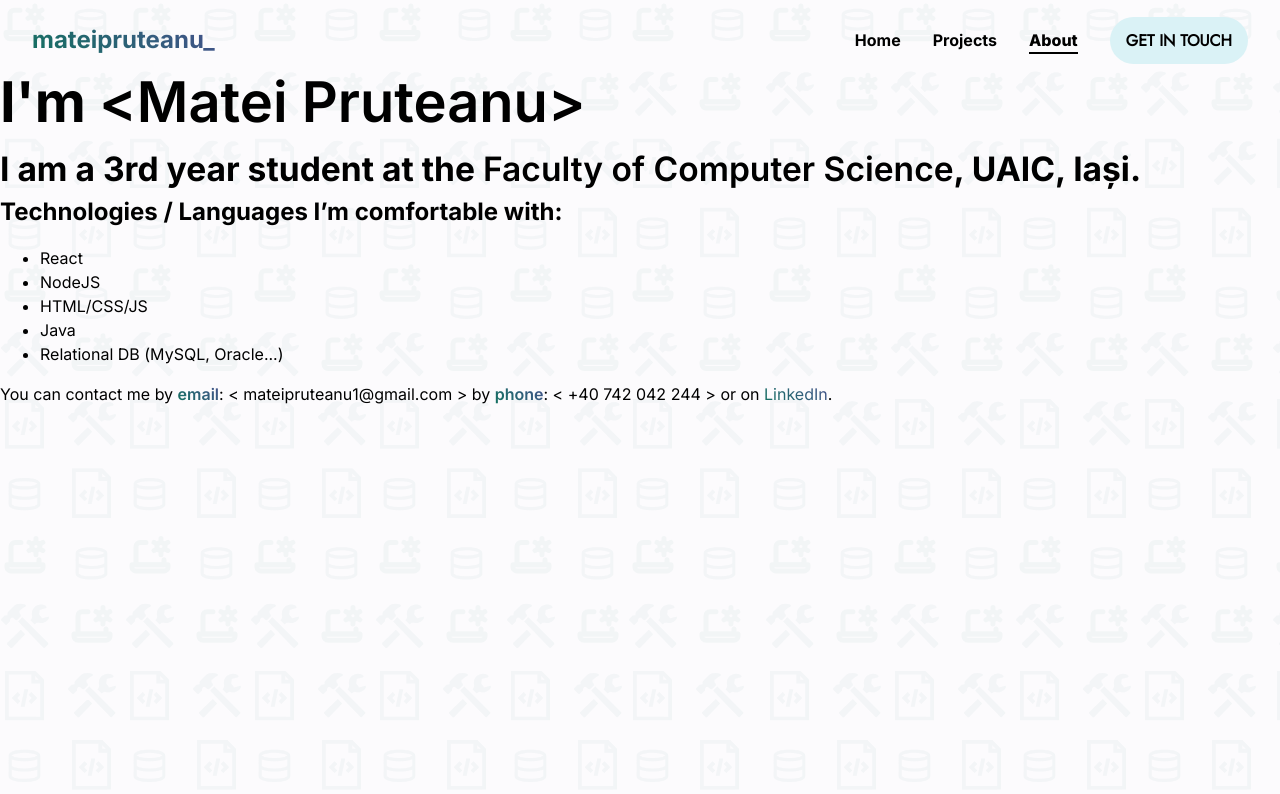
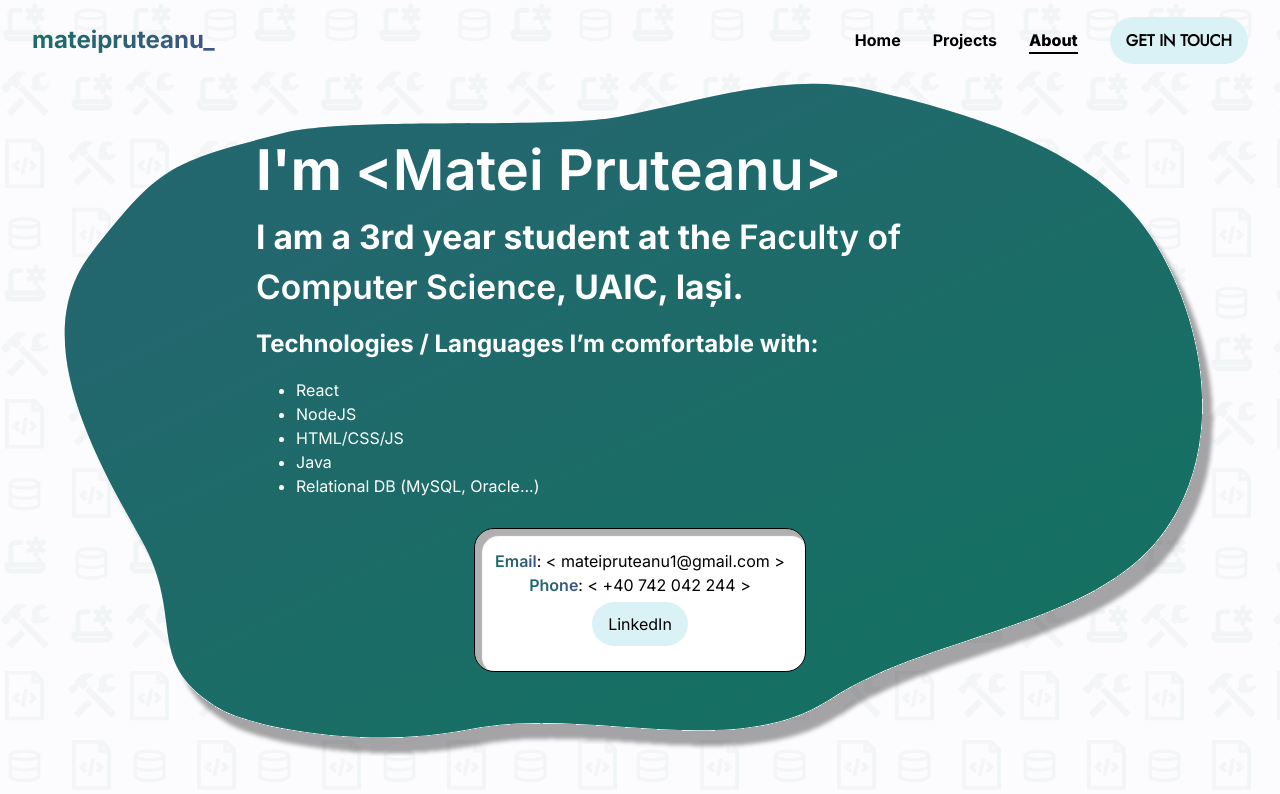
Before and after one commit to mateipruteanu/mateipruteanu.dev, a React (Vite) app in the folder client/: page /about in a window 1280 px wide. Shown: the top 794 px of the page. Built offline with nearby package versions, Linux system fonts and the light colour scheme.

Commit message:
implemented about page

```diff
--- a/client/src/components/AboutPage/About.jsx
+++ b/client/src/components/AboutPage/About.jsx
@@ -1,4 +1,5 @@
 import React from "react";
+import AboutBlob from "./AboutBlob.jsx";
 import "../../styles/Default.css";
 import "../../styles/About.css";
 
@@ -24,25 +25,41 @@ function About() {
 
 
     return (
-        <div className={"about"}>
+        <>
+            <div className={"about-page"}>
+                <div className={"about-container"}>
+                    <div className={"about-information-div"}>
                         <h1 className="hero-text">{heroTextContent}</h1>
                         <h3 className="hero-subtext">{heroSubtextContent}</h3>
+                    </div>
+                    <div className={"technologies-div"}>
                         <h2 className={"technologies-title"}>Technologies / Languages I’m comfortable with:</h2>
                         <ul className={"technologies-list"}>
                             {technologies.map((technology, index) => (
                                 <li key={index} className={"technology"}>{technology}</li>
                             ))}
                         </ul>
+                    </div>
 
+                    <div className={"contact-div"}>
+                        <div className={"contact-container"}>
                             <p className={"contact-text"}>
-                You can contact me by <span
-                className={"main-gradient-text"}>email</span>: &lt; {email} &gt;
-                by <span className={"main-gradient-text"}>phone</span>: &lt; {phone} &gt;
-                or on <a target="_blank" className={"main-gradient-text"}
-                         href={linkedin}>LinkedIn</a>.
+                                <span
+                                    className={"main-gradient-text"}>Email</span>: &lt; {email} &gt;
                             </p>
-
+                            <p className={"contact-text"}>
+                                <span className={"main-gradient-text"}>Phone</span>: &lt; {phone} &gt;
+                            </p>
+                            <p className={"contact-text"}>
+                                <a target="_blank" className={"blue-button"}
+                                   href={linkedin}>LinkedIn</a>
+                            </p>
                         </div>
+                    </div>
+                </div>
+            </div>
+            <AboutBlob className={"aboutBlob"}/>
+        </>
     );
 }
 
--- /dev/null
+++ b/client/src/components/AboutPage/AboutBlob.jsx
@@ -0,0 +1,38 @@
+function AboutBlob({className}) {
+    return (
+        <svg className={className} width="1188" height="694" viewBox="0 0 1188 694" fill="none"
+             xmlns="http://www.w3.org/2000/svg">
+            <g filter="url(#filter0_d_19_79)">
+                <path fillRule="evenodd" clipRule="evenodd"
+                      d="M419.551 665.725C540.978 641.313 690.657 700.392 790.385 634.724C889.375 569.542 1050.89 560.693 1125.16 473.8C1198.47 388.012 1181.71 253.973 1122.71 160.374C1066.39 71.0151 943.384 32.3999 830.74 6.67868C744.423 -13.0311 658.722 18.16 571.376 34.4815C503.323 47.1976 293.314 33.8104 226.529 50.9811C107.852 81.4937 99.2132 84.639 28.8288 173.973C-37.6185 258.31 27.9512 378.536 79.6394 470.213C126.628 553.554 79.6394 597.875 162.774 645.838C188.608 660.742 305.845 688.584 419.551 665.725Z"
+                      fill="#147161"/>
+                <path fillRule="evenodd" clipRule="evenodd"
+                      d="M419.551 665.725C540.978 641.313 690.657 700.392 790.385 634.724C889.375 569.542 1050.89 560.693 1125.16 473.8C1198.47 388.012 1181.71 253.973 1122.71 160.374C1066.39 71.0151 943.384 32.3999 830.74 6.67868C744.423 -13.0311 658.722 18.16 571.376 34.4815C503.323 47.1976 293.314 33.8104 226.529 50.9811C107.852 81.4937 99.2132 84.639 28.8288 173.973C-37.6185 258.31 27.9512 378.536 79.6394 470.213C126.628 553.554 79.6394 597.875 162.774 645.838C188.608 660.742 305.845 688.584 419.551 665.725Z"
+                      fill="url(#paint0_linear_19_79)" fillOpacity="0.3"/>
+            </g>
+            <defs>
+                <filter id="filter0_d_19_79" x="0.730408" y="0.355621" width="1187.08" height="693.05"
+                        filterUnits="userSpaceOnUse" colorInterpolationFilters="sRGB">
+                    <feFlood floodOpacity="0" result="BackgroundImageFix"/>
+                    <feColorMatrix in="SourceAlpha" type="matrix" values="0 0 0 0 0 0 0 0 0 0 0 0 0 0 0 0 0 0 127 0"
+                                   result="hardAlpha"/>
+                    <feOffset dx="10" dy="15"/>
+                    <feGaussianBlur stdDeviation="2"/>
+                    <feComposite in2="hardAlpha" operator="out"/>
+                    <feColorMatrix type="matrix" values="0 0 0 0 0 0 0 0 0 0 0 0 0 0 0 0 0 0 0.35 0"/>
+                    <feBlend mode="normal" in2="BackgroundImageFix" result="effect1_dropShadow_19_79"/>
+                    <feBlend mode="normal" in="SourceGraphic" in2="effect1_dropShadow_19_79" result="shape"/>
+                </filter>
+                <linearGradient id="paint0_linear_19_79" x1="149.5" y1="193.5" x2="480.854" y2="868.162"
+                                gradientUnits="userSpaceOnUse">
+                    <stop stopColor="#45518C"/>
+                    <stop offset="1" stopColor="#45518C" stopOpacity="0"/>
+                </linearGradient>
+            </defs>
+        </svg>
+
+
+    )
+}
+
+export default AboutBlob;
--- a/client/src/styles/About.css
+++ b/client/src/styles/About.css
@@ -0,0 +1,108 @@
+.about-page {
+    display: flex;
+    align-items: center;
+    justify-content: center;
+    height: calc(100vh - 120px);
+}
+
+.about-container {
+    display: flex;
+    flex-direction: column;
+    align-items: flex-start;
+    justify-content: space-between;
+    width: 60%;
+    height: 80%;
+    color: white;
+}
+
+.about-information-div {
+    display: flex;
+    flex-direction: column;
+    align-items: flex-start;
+    justify-content: center;
+    width: 100%;
+}
+
+.contact-div {
+    display: flex;
+    flex-direction: column;
+    align-items: center;
+    justify-content: center;
+    width: 100%;
+}
+
+.contact-container {
+    display: flex;
+    flex-direction: column;
+    align-items: center;
+    justify-content: center;
+    color: black;
+    background-color: white;
+    padding: 20px;
+    border-radius: 20px;
+    border: black 1px solid;
+    box-shadow: inset 5px 5px 1px 2px rgba(0, 0, 0, 0.31);
+}
+
+.contact-text:not(:first-child) {
+    margin-bottom: 15px;
+
+}
+
+.aboutBlob {
+    width: 90%;
+    height: 90%;
+    position: absolute;
+    top: 60px;
+    left: 50%;
+    transform: translateX(-50%);
+    z-index: -1;
+}
+
+
+@media screen and (max-width: 900px) {
+    .about-container {
+        width: 95%;
+        height: 100%;
+        color: black;
+        padding: 20px;
+    }
+
+    .technologies-div {
+        padding: 10px;
+        background-color: var(--blue-button-color);
+        border: black 1px solid;
+        border-radius: 20px;
+    }
+
+    .about-information-div {
+        align-items: center;
+    }
+
+    .contact-div {
+        margin-top: 40px;
+    }
+
+    .aboutBlob {
+        display: none;
+    }
+
+    .italic-bold-text {
+        font-weight: bold;
+        background: -webkit-linear-gradient(var(--gradient-direction), var(--end-color), var(--start-color));
+        -webkit-background-clip: text;
+        -webkit-text-fill-color: transparent;
+    }
+
+    .hero-text {
+        font-size: 2.5rem !important;
+    }
+
+    .hero-subtext {
+        font-size: 1.8rem !important;
+    }
+
+    .hero-small-text {
+        font-size: 1.2rem !important;
+    }
+}
```
Lines whose indentation alone changed are shown as unchanged.
